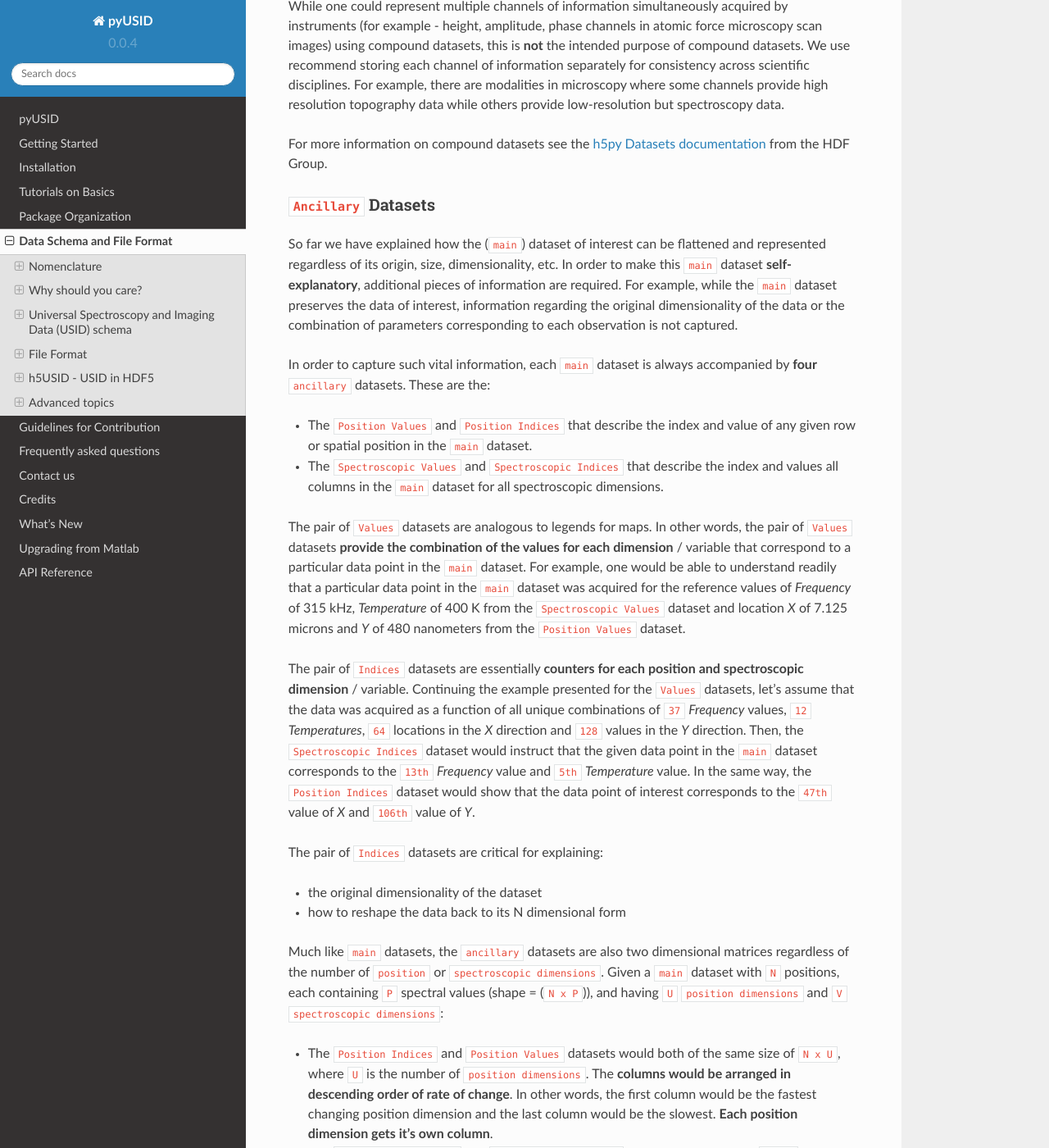
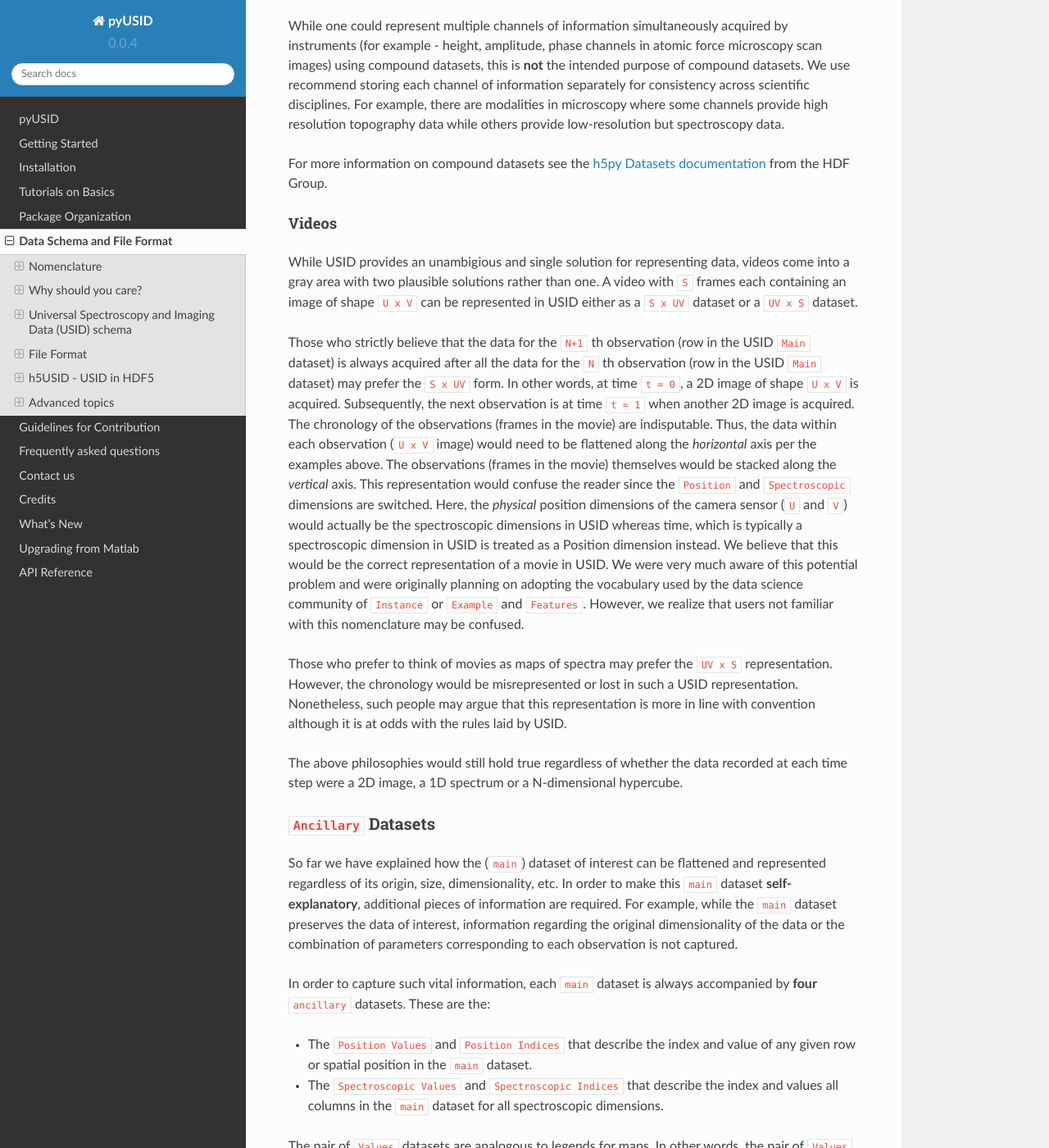
Before and after one commit to pycroscopy/pyUSID, a Sphinx documentation site: the page built from docs/data_format.rst, in a window 1280 px wide and 1400 px high, scrolled down 11386 px. Shown: the whole window at 82% size. Built offline with Sphinx 7.4.7 and the Read the Docs theme 2.0.0, drawn with Linux system fonts in a browser that asks for light colours; pages that are not in the unit, such as notebooks, are missing from menus.

Commit message:
Added instructions for representing videos

```diff
--- a/docs/data_format.rst
+++ b/docs/data_format.rst
@@ -370,6 +370,33 @@ resolution topography data while others provide low-resolution but spectroscopy
 For more information on compound datasets see the
 `h5py Datasets documentation <http://docs.h5py.org/en/latest/high/dataset.html#reading-writing-data>`_
 from the HDF Group.
+
+Videos
+^^^^^^
+While USID provides an unambigious and single solution for representing data, videos come into a gray area with two
+plausible solutions rather than one. A video with ``S`` frames each containing an image of shape ``U x V`` can be
+represented in USID either as a ``S x UV`` dataset or a ``UV x S`` dataset.
+
+Those who strictly believe that the data for the ``N+1`` th observation (row in the USID ``Main`` dataset) is always
+acquired after all the data for the ``N`` th observation (row in the USID ``Main`` dataset) may prefer the ``S x UV``
+form. In other words, at time ``t = 0``, a 2D image of shape ``U x V`` is acquired. Subsequently, the next observation
+is at time ``t = 1`` when another 2D image is acquired. The chronology of the observations (frames in the movie) are
+indisputable. Thus, the data within each observation (``U x V`` image) would need to be flattened along the *horizontal*
+axis per the examples above. The observations (frames in the movie) themselves would be stacked along the *vertical*
+axis. This representation would confuse the reader since the ``Position`` and ``Spectroscopic`` dimensions are switched.
+Here, the *physical* position dimensions of the camera sensor (``U`` and ``V``) would actually be the spectroscopic
+dimensions in USID whereas time, which is typically a spectroscopic dimension in USID is treated as a Position dimension
+instead. We believe that this would be the correct representation of a movie in USID.
+We were very much aware of this potential problem and were originally planning on adopting the vocabulary used by the
+data science community of ``Instance`` or ``Example`` and ``Features``. However, we realize that users not familiar
+with this nomenclature may be confused.
+
+Those who prefer to think of movies as maps of spectra may prefer the ``UV x S`` representation. However, the chronology
+would be misrepresented or lost in such a USID representation. Nonetheless, such people may argue that this
+representation is more in line with convention although it is at odds with the rules laid by USID.
+
+The above philosophies would still hold true regardless of whether the data recorded at each time step were a 2D image,
+a 1D spectrum or a N-dimensional hypercube.
 
 ``Ancillary`` Datasets
 ~~~~~~~~~~~~~~~~~~~~~~
```
